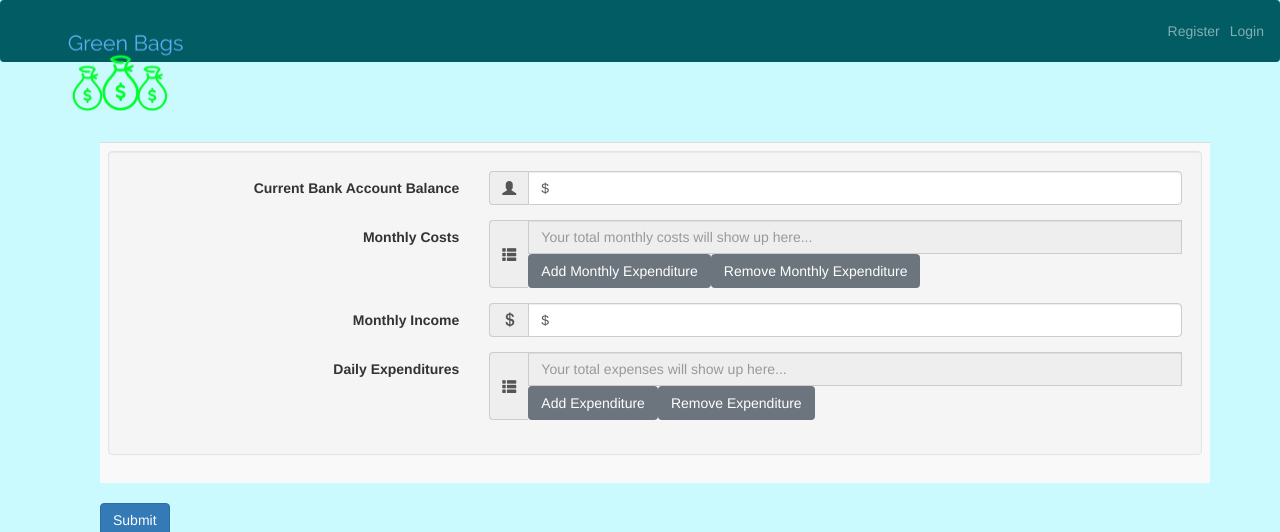
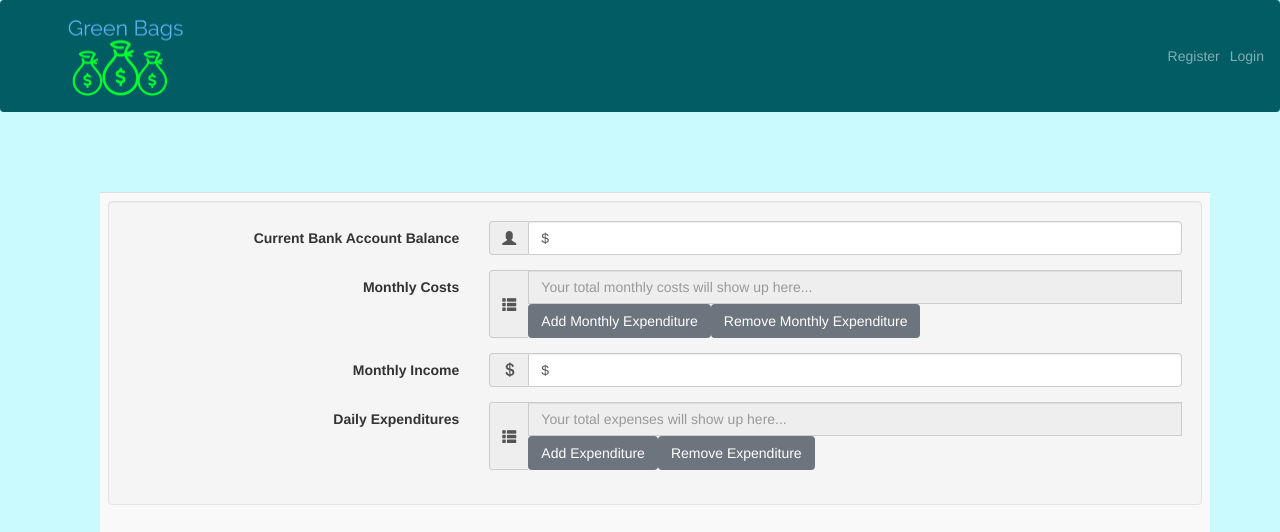
Before and after one commit to DanielGelfand/3Brown1White, a Flask app: template templates/findata.html in a window 1280 px wide. Shown: the top 532 px of the page. Run offline with Flask 2, Linux system fonts and the light colour scheme; the template is opened without the code that fills it, so the values that code supplies are empty; some libraries are stand-ins or nearby versions.

Commit message:
fixed navbar

```diff
--- a/templates/findata.html
+++ b/templates/findata.html
@@ -1,4 +1,14 @@
 {% extends "base.html" %}
+{% block head %}
+<style>
+    .navbar-brand {
+      padding-top:0px !important;
+      padding-bottom:100px !important;
+      height: 20px;
+  }
+  .navbar {min-height:100px !important;}
+</style>
+{% endblock %}
 {% block title %}
 Add or Update Your Finances
 {% endblock %}
@@ -10,7 +20,7 @@ Add or Update Your Finances
     <button type="submit" name="Submit">Submit</button>
 </form>-->
 
-<link href="//maxcdn.bootstrapcdn.com/bootstrap/3.3.0/css/bootstrap.min.css" rel="stylesheet"
+<link href="//maxcdn.bootstrapcdn.com/bootstrap/3.4.0/css/bootstrap.min.css" rel="stylesheet"
 id="bootstrap-css">
 <br>
 <br>
--- a/templates/goals.html
+++ b/templates/goals.html
@@ -1,4 +1,5 @@
 {% extends "base.html" %}
+
 {% block title %}
 Add or Update a Goal
 {% endblock %}
@@ -10,7 +11,7 @@ Add or Update a Goal
     <button type="submit" name="Submit">Submit</button>
 </form>-->
 
-<link href="//maxcdn.bootstrapcdn.com/bootstrap/3.3.0/css/bootstrap.min.css" rel="stylesheet" id="bootstrap-css">
+<link href="//maxcdn.bootstrapcdn.com/bootstrap/4.0.0/css/bootstrap.min.css" rel="stylesheet" id="bootstrap-css">
 <br>
 <br>
 {% if goal %}
```
